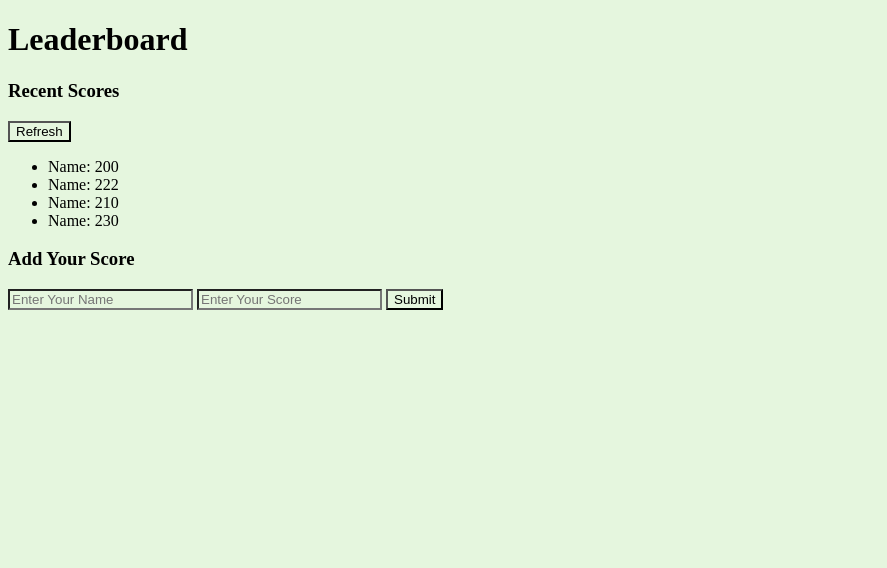
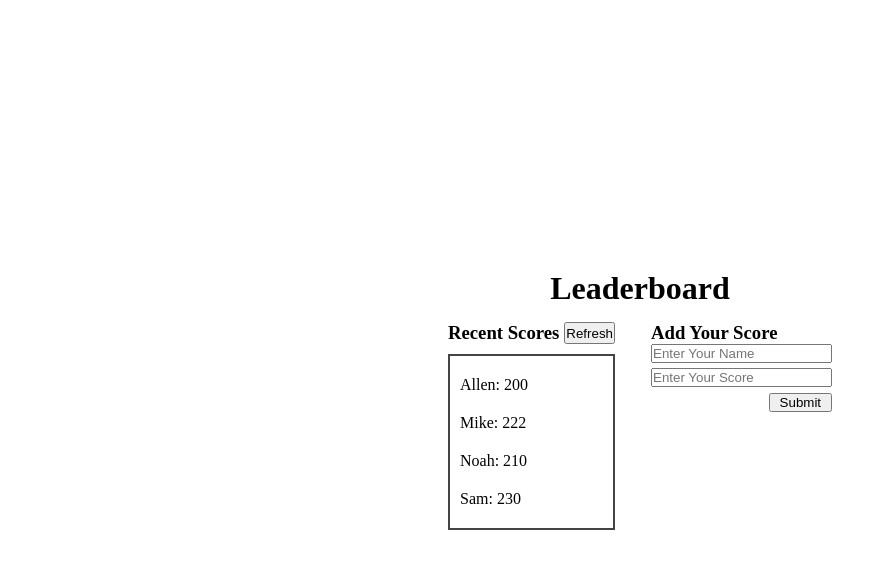
Before and after one commit to AbuTalha3/Leaderboard-Exercise, a website built with webpack: page src/index.html in a window 1280 px wide. Shown: the whole page, without its empty margins (0-887 px from the left). Built offline with nearby package versions, Linux system fonts and the light colour scheme.

Commit message:
Amended html and CSS files

```diff
--- a/src/index.html
+++ b/src/index.html
@@ -5,7 +5,7 @@
   <meta name="viewport" content="width=device-width, initial-scale=1.0">
   <title>Leaderboard</title>
   <body>
-    <h1>Leaderboard</h1>
+    <h1 class="main-heading">Leaderboard</h1>
   <div class="container">
     <div class="score-list-area">
       <div class="recent-scores">
@@ -14,10 +14,10 @@
       </div>
       <div class="scores">
         <ul>
-          <li>Name: 200</li>
-          <li>Name: 222</li>
-          <li>Name: 210</li>
-          <li>Name: 230</li>
+          <li>Allen: 200</li>
+          <li>Mike: 222</li>
+          <li>Noah: 210</li>
+          <li>Sam: 230</li>
         </ul>
       </div>
     </div>
--- a/src/style.css
+++ b/src/style.css
@@ -1,4 +1,61 @@
 * {
-  color: black;
-  background-color: #e5f6de;
+  padding: 0;
+  margin: 0;
+  box-sizing: border-box;
 }
+
+body {
+  height: 100vh;
+  display: flex;
+  justify-content: center;
+  align-items: center;
+  flex-direction: column;
+}
+
+.main-heading {
+  margin-bottom: 15px;
+}
+
+.score-area form {
+  display: flex;
+  flex-direction: column;
+  gap: 5px;
+}
+
+.recent-scores {
+  display: flex;
+  flex-direction: row;
+  gap: 5px;
+}
+
+ul {
+  list-style: none;
+}
+
+.submit-button {
+  display: flex;
+  justify-content: center;
+  width: 35%;
+  position: absolute;
+  right: 0;
+  bottom: -25px;
+}
+
+.form-area {
+  position: relative;
+}
+
+.container {
+  display: flex;
+  gap: 36px;
+}
+
+.scores ul {
+  border: 2px solid #444;
+  padding: 10px;
+  margin-top: 10px;
+}
+
+.scores ul li {
+  padding: 10px 0;
+}
```
